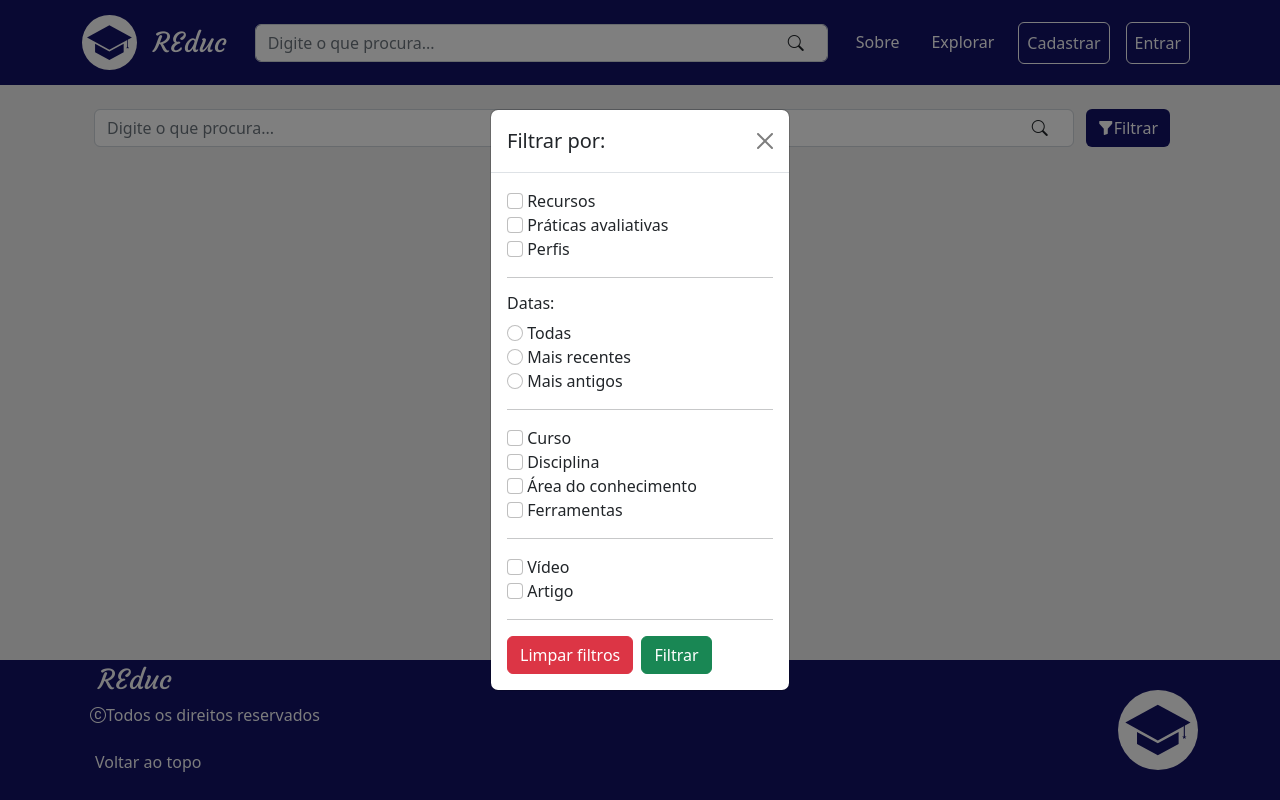
After one commit to brunoroddrigues/REduc, a PHP site: page /explorar.php in a window 1280 px wide, after a click on "Filtrar". The commit adds this page. Run offline with PHP 8.4, Linux system fonts and the light colour scheme.

Commit message:
ultima versao 14-11-23

```diff
--- a/assets/css/buttons.css
+++ b/assets/css/buttons.css
@@ -21,3 +21,11 @@
 .btn-search:hover{
     background-color: #dedede !important;
 }
+
+.btn {
+    white-space: nowrap;
+}
+
+#btn-footer:hover {
+    background-color: var(--roxo-principal-escuro)
+}
--- a/assets/js/componente_footer.js
+++ b/assets/js/componente_footer.js
@@ -13,8 +13,7 @@ export function criarRodape(){
     // Textos do rodapé
     let txtH2 = document.createTextNode("REduc")
     let copyrightTxt = document.createTextNode("Todos os direitos reservados")
-    let link1 = document.createTextNode("Inicio")
-    let link2 = document.createTextNode("Explorar");
+    let link = document.createTextNode("Voltar ao topo")
 
     let divContainer = document.createElement("div")
     divContainer.setAttribute("class", "container text-light d-flex align-items-center justify-content-between")
@@ -23,22 +22,18 @@ export function criarRodape(){
     let h2 = document.createElement("h2")
     let p = document.createElement("p")
     let ul = document.createElement("ul")
-    let li1 = document.createElement("li")
-    let li2 = document.createElement("li")
-    let a1 = document.createElement("a")
-    let a2 = document.createElement("a")
+    let li = document.createElement("li")
+    let a = document.createElement("a")
     let img = document.createElement("img")
     let i = document.createElement("i")
 
     h2.setAttribute("class", "marca")
     p.setAttribute("class", "mx-2")
     ul.setAttribute("class", "list-inline")
-    li1.setAttribute("class", "list-inline-item")
-    li2.setAttribute("class", "list-inline-item")
-    a1.setAttribute("class", "btn text-light")
-    a2.setAttribute("class", "btn text-light")
-    a1.setAttribute("href", "index.html")
-    a2.setAttribute("href", "explorar.html")
+    li.setAttribute("class", "list-inline-item")
+    a.setAttribute("class", "btn text-light")
+    a.setAttribute("id", "btn-footer")
+    a.setAttribute("href", "#reduc-header")
     img.setAttribute("src", "img/logo.svg")
     img.setAttribute("alt", "Logo REduc")
     i.setAttribute("class", "bi bi-c-circle")
@@ -46,12 +41,9 @@ export function criarRodape(){
     h2.appendChild(txtH2)
     p.appendChild(i)
     p.appendChild(copyrightTxt)
-    a1.appendChild(link1)
-    li1.appendChild(a1)
-    a2.appendChild(link2)
-    li2.appendChild(a2)
-    ul.appendChild(li1)
-    ul.appendChild(li2)
+    a.appendChild(link)
+    li.appendChild(a)
+    ul.appendChild(li)
     divElementos.appendChild(h2)
     divElementos.appendChild(p)
     divElementos.appendChild(ul)
--- a/assets/js/componente_header.js
+++ b/assets/js/componente_header.js
@@ -75,7 +75,7 @@ export function criarHeader(login, perfil) {
 
   let aExplorar = document.createElement("a");
   aExplorar.setAttribute("class", "nav-link txt-branco link-header");
-  aExplorar.setAttribute("href", "explorar.html");
+  aExplorar.setAttribute("href", "explorar.php");
   aExplorar.appendChild(document.createTextNode("Explorar"));
 
   let a1 = document.createElement("a");
--- /dev/null
+++ b/assets/js/explorar.js
@@ -0,0 +1,23 @@
+const form = document.querySelector("#filtro");
+const inputs = document.getElementsByClassName("in-text");
+const checkboxes = document.getElementsByClassName("in-check");
+
+function checado() {
+    for(let i = 0; i < checkboxes.length; i++) {
+        if(checkboxes[i].checked) {
+            if(inputs[i].disabled) {
+                inputs[i].disabled = false;
+            }
+            if(inputs[i].classList.contains("d-none")) {
+                inputs[i].classList.remove("d-none");
+            }
+        } else {
+            if(!inputs[i].disabled) {
+                inputs[i].disabled = true;
+            }
+            if(!inputs[i].classList.contains("d-none")) {
+                inputs[i].classList.add("d-none");
+            }
+        }
+    }
+}
--- /dev/null
+++ b/explorar.php
@@ -0,0 +1,132 @@
+<!doctype html>
+<html lang="pt-br">
+
+<head>
+    <title>REduc - Explorar</title>
+    <!-- Required meta tags -->
+    <meta charset="utf-8">
+    <meta name="viewport" content="width=device-width, initial-scale=1, shrink-to-fit=no">
+
+    <!-- Bootstrap CSS v5.2.1 -->
+    <link href="https://cdn.jsdelivr.net/npm/bootstrap@5.2.1/dist/css/bootstrap.min.css" rel="stylesheet">
+    <link rel="stylesheet" href="assets/css/style.css">
+    <link rel="stylesheet" href="assets/css/explorar.css">
+    <link rel="stylesheet" href="https://cdn.jsdelivr.net/npm/bootstrap-icons@1.10.5/font/bootstrap-icons.css">
+
+    <!-- Scripts do REduc -->
+    <script defer src='assets/js/card.js'></script>
+    <script defer src="assets/js/func.js"></script>
+    <script defer type="module" src="assets/js/componentes.js"></script>
+
+</head>
+
+<body>
+  <header id='reduc-header'></header>
+    <main>
+        <div class='container p-4'>
+            <div class='pesquisar'>
+                <form class="d-flex my-2 my-lg-0">
+                    <input class="form-control" type="text" placeholder="Digite o que procura...">
+                    <button class="btn btn-search" type="submit" id="exp-btn-pesq"><i class="bi bi-search"></i></button>
+                    <button class="btn btn-primary mx-3" type="button" data-bs-toggle="modal" data-bs-target="#modalId"><i class="bi bi-funnel-fill"></i>Filtrar</button>
+                </form>
+            </div>
+
+            <!-- Modal Body -->
+            <!-- if you want to close by clicking outside the modal, delete the last endpoint:data-bs-backdrop and data-bs-keyboard -->
+            <div class="modal fade" id="modalId" tabindex="-1" data-bs-backdrop="static" data-bs-keyboard="false" role="dialog" aria-labelledby="modalTitleId" aria-hidden="true">
+                <div class="modal-dialog modal-dialog-scrollable modal-dialog-centered modal-sm" role="document">
+                    <div class="modal-content">
+                        <div class="modal-header">
+                            <h5 class="modal-title" id="modalTitleId">Filtrar por:</h5>
+                                <button type="button" class="btn-close" data-bs-dismiss="modal" aria-label="Close"></button>
+                        </div>
+                        <div class="modal-body">
+                            <form action="#" method="post" id="filtro">
+                                <input type="checkbox" class="form-check-input">
+                                <label class="form-check-label">Recursos</label><br>
+
+                                <input type="checkbox" class="form-check-input">
+                                <label class="form-check-label">Práticas avaliativas</label><br>
+
+                                <input type="checkbox" class="form-check-input">
+                                <label class="form-check-label">Perfis</label><br>
+
+                                <hr>
+
+                                    <h6>Datas:</h6>
+
+                                <input type="radio" name="data" class="form-check-input">
+                                <label class="form-check-label">Todas</label><br>
+
+                                <input type="radio" name="data" class="form-check-input">
+                                <label class="form-check-label">Mais recentes</label><br>
+
+                                <input type="radio" name="data" class="form-check-input">
+                                <label class="form-check-label">Mais antigos</label><br>
+
+                                <hr>
+
+                                <input type="checkbox" name="curso" class="form-check-input in-check" onclick="checado()">
+                                <label class="form-check-label">Curso</label><br>
+                                <input type="text" class="in-text form-control my-1 d-none" placeholder="Digite o nome do curso..." disabled>
+
+                                <input type="checkbox" name="disc" class="form-check-input in-check" onclick="checado()">
+                                <label class="form-check-label">Disciplina</label><br>
+                                <input type="text" class="in-text form-control my-1 d-none" placeholder="Digite o nome do curso..." disabled>
+
+                                <input type="checkbox" name="ac" class="form-check-input in-check" onclick="checado()">
+                                <label class="form-check-label">Área do conhecimento</label><br>
+                                <select class="in-text form-select my-1 d-none" disabled>
+                                    <option selected>Selecione uma opção...</option>
+                                </select>
+
+                                <input type="checkbox" name="fermt" class="form-check-input in-check" onclick="checado()">
+                                <label class="form-check-label">Ferramentas</label><br>
+                                <input type="text" class="in-text form-control my-1 d-none" placeholder="Digite o nome do curso..." disabled>
+
+                                <hr>
+
+                                <input type="checkbox" class="form-check-input">
+                                <label class="form-check-label">Vídeo</label><br>
+
+                                <input type="checkbox" class="form-check-input">
+                                <label class="form-check-label">Artigo</label><br>
+
+                                <hr>
+
+                                <!-- Botões de ação -->
+                                <input type="reset" class="btn btn-danger" value="Limpar filtros">
+                                <button type="button" class="btn btn-success mx-1">Filtrar</button>
+                            </form>
+                            <!-- <button type="button" class="btn btn-danger" data-bs-dismiss="modal">Fechar</button> -->
+                        </div>
+
+                    </div>
+                </div>
+            </div>
+
+            <div class="container mt-4">
+
+                <div id='explorar' class="row g-1">
+
+                </div>
+
+            </div>
+
+        </div>
+    </main>
+    <footer id="reduc-footer"></footer>
+    <script src="assets/js/explorar.js"></script>
+    <!-- Bootstrap JavaScript Libraries -->
+    <script src="https://cdn.jsdelivr.net/npm/@popperjs/core@2.11.6/dist/umd/popper.min.js"
+        integrity="sha384-oBqDVmMz9ATKxIep9tiCxS/Z9fNfEXiDAYTujMAeBAsjFuCZSmKbSSUnQlmh/jp3" crossorigin="anonymous">
+        </script>
+
+    <script src="https://cdn.jsdelivr.net/npm/bootstrap@5.2.1/dist/js/bootstrap.min.js"
+        integrity="sha384-7VPbUDkoPSGFnVtYi0QogXtr74QeVeeIs99Qfg5YCF+TidwNdjvaKZX19NZ/e6oz" crossorigin="anonymous">
+        </script>
+          <script src="https://ajax.googleapis.com/ajax/libs/jquery/3.7.1/jquery.min.js"></script>
+</body>
+
+</html>
--- a/index.php
+++ b/index.php
@@ -32,7 +32,7 @@
     </section>
     <!-- Destaques -->
     <section id='destaques' class='container bg-light rounded shadow mb-5 p-5 d-flex flex-column'>
-      <h2 class='txt-roxo mb-4'>Destaque?<?php if(isset($_SESSION['username'])) echo $_SESSION['username']; ?></h2>
+      <h2 class='txt-roxo mb-4'>Destaques<?php if(isset($_SESSION['username'])) echo $_SESSION['username']; ?></h2>
       <div class='row g-2 card-container'>
 
       </div>
```
Also changed, not shown: explorar.html (deleted, +0 -72 lines).
